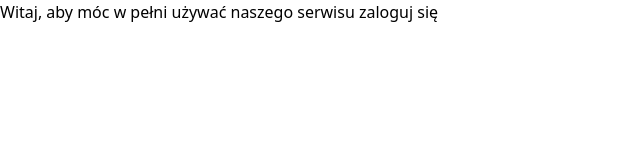
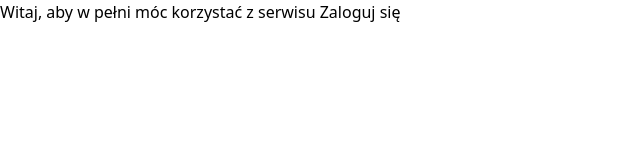
Before and after one commit to LoQeN00/MoviesReview, a Next.js app: page / in a window 1280 px wide. Shown: the top 160 px of the page, without its empty margins (0-640 px from the left). Built offline with nearby package versions, Linux system fonts and the light colour scheme; no server answers; the database is empty.

Commit message:
Adding logging with fb

```diff
--- a/pages/index.tsx
+++ b/pages/index.tsx
@@ -31,7 +31,7 @@ const Home: NextPage = () => {
 
   return (
     <>
-    <h1>{session ? `Witaj ${session.user?.name}` : `Witaj, aby móc w pełni używać naszego serwisu zaloguj się `}</h1>
+    {session ? <h1>Witaj {session.user?.name}</h1> : <h1>Witaj, aby w pełni móc korzystać z serwisu <Link href="/login"><a>Zaloguj się</a></Link></h1> }
     {session ? <button onClick={() => signOut()}>Wyloguj</button> : null}
     <div className='h-screen flex justify-center items-center'>
       <div className='flex justify-center items-center'>
```
